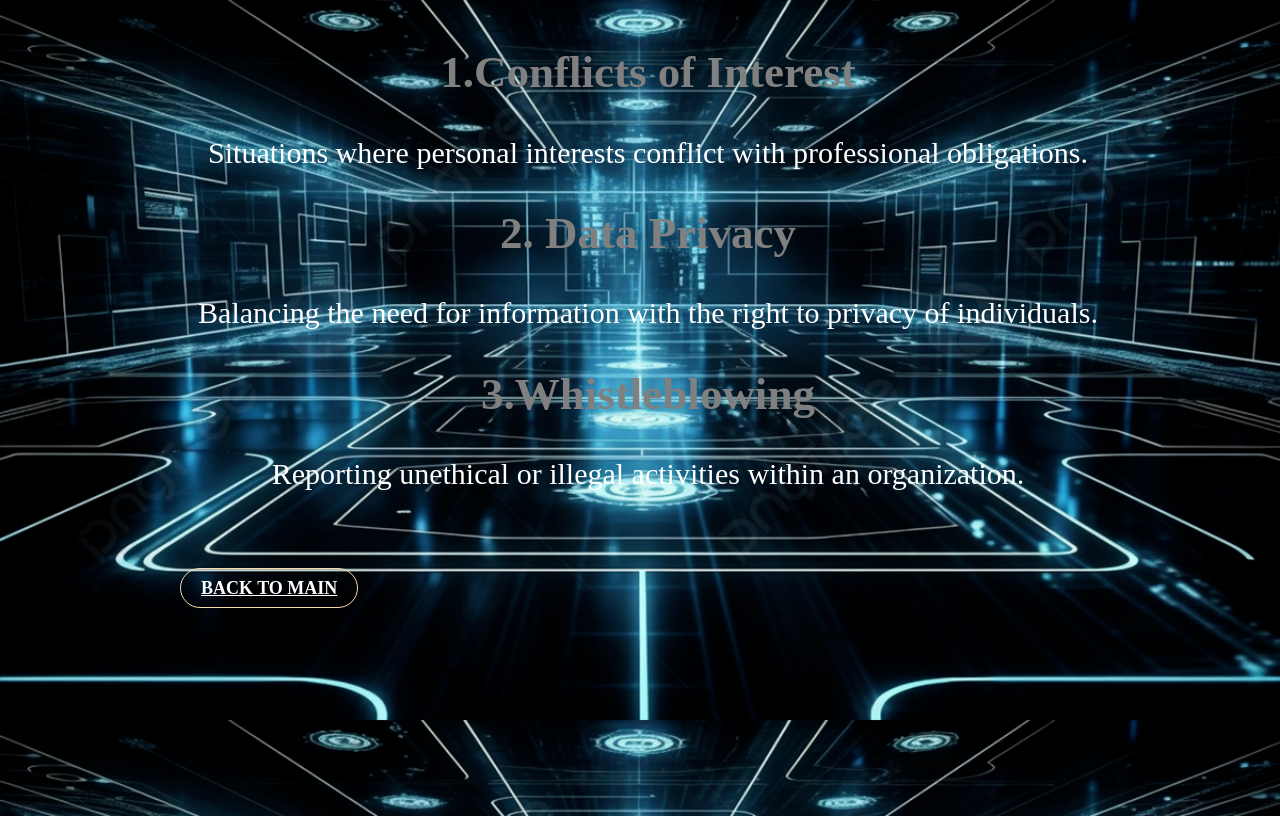
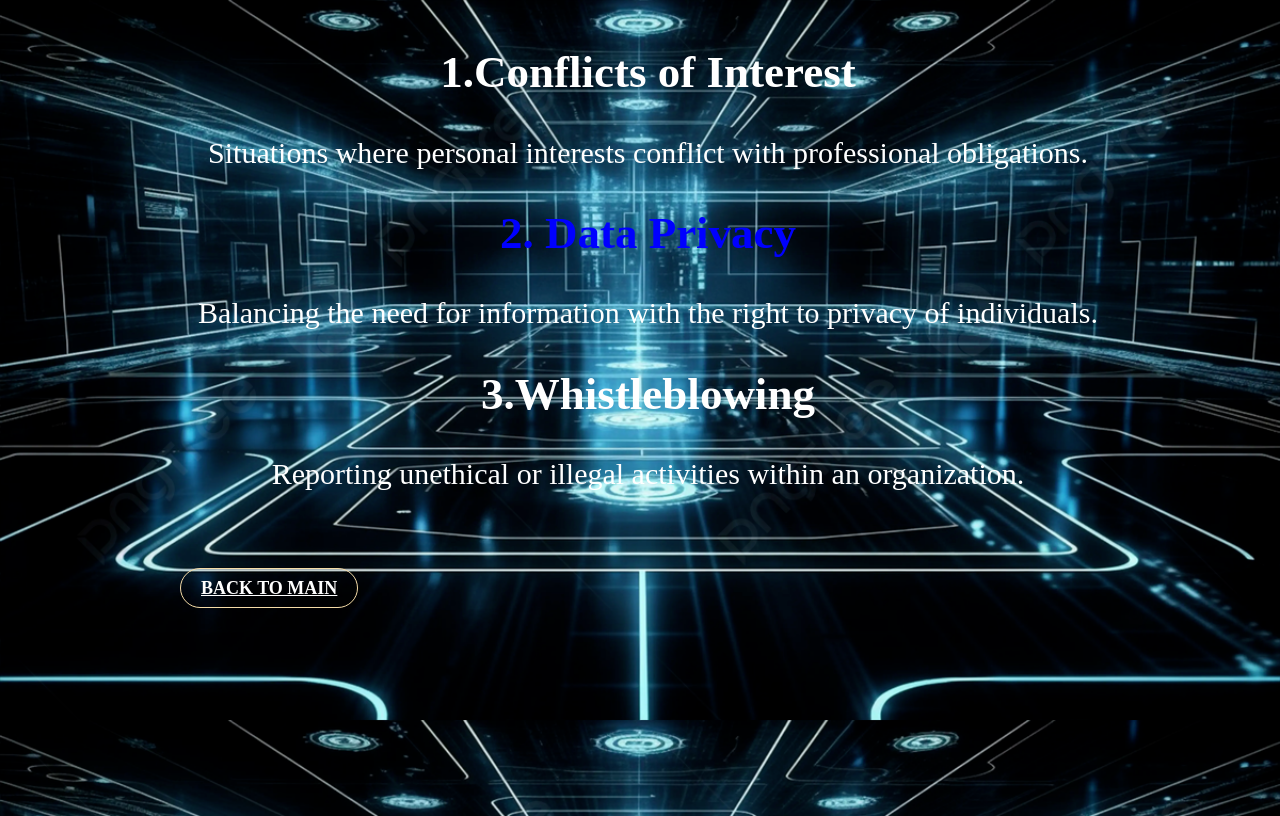
Before and after one commit to leramea2006/Ethical_Dilemmas, a plain HTML site: page Common_ethical_dilemmas.html in a window 1280 px wide. Drawn offline with Linux system fonts and the light colour scheme.

Commit message:
Update Common_ethical_dilemmas.html

```diff
--- a/Common_ethical_dilemmas.html
+++ b/Common_ethical_dilemmas.html
@@ -37,11 +37,11 @@ header {
 <body>
 	<header>
 		<div>
-			<h2 style="color: gray;">1.Conflicts of Interest</h2>
+			<h2 style="color: white;">1.Conflicts of Interest</h2>
 <p>Situations where personal interests conflict with professional obligations.</p>
-           <h2 style="color: gray;">2. Data Privacy</h2>
+           <h2 style="color: blue;">2. Data Privacy</h2>
          <p>Balancing the need for information with the right to privacy of individuals.</p>
-           <h2 style="color: gray;">3.Whistleblowing</h2>
+           <h2 style="color: white;">3.Whistleblowing</h2>
 <p>Reporting unethical or illegal activities within an organization.</p>
 		</div>
 	</header>
```
